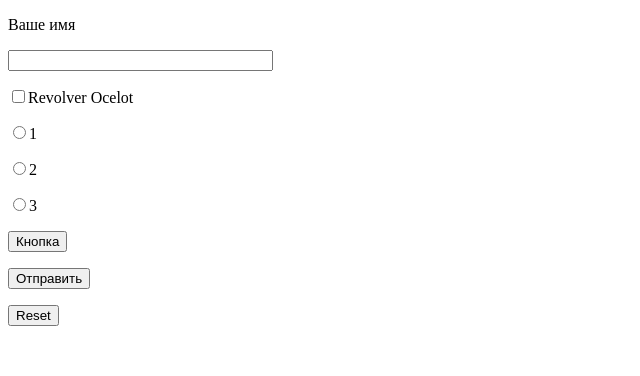
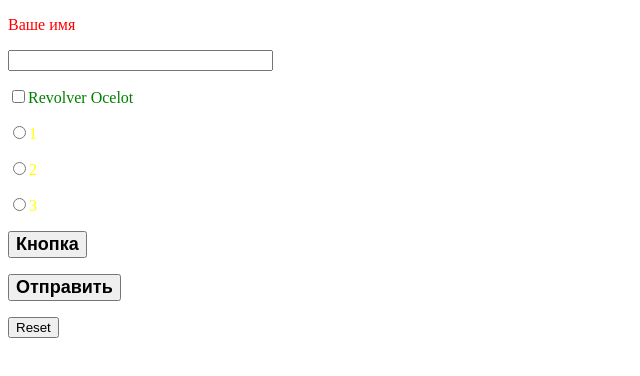
Before and after one commit to ffg5634efw/ffg5634efw.github.io, a plain HTML site: page index.html in a window 1280 px wide. Shown: the whole page, without its empty margins (0-640 px from the left). Drawn offline with Linux system fonts and the light colour scheme.

Commit message:
Update index.html

```diff
--- a/index.html
+++ b/index.html
@@ -1,5 +1,8 @@
 <!DOCTYPE html>
 <html>
+<head>
+  <link href="hw_css.css" rel="stylesheet">
+</head>
 <body>
     <form>
         <p class="red_text" title ="Пример текста">Ваше имя</p>
```
